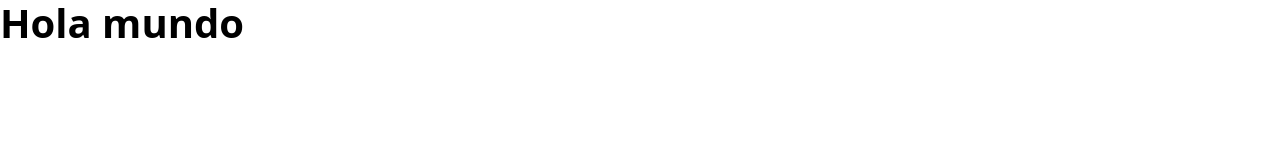
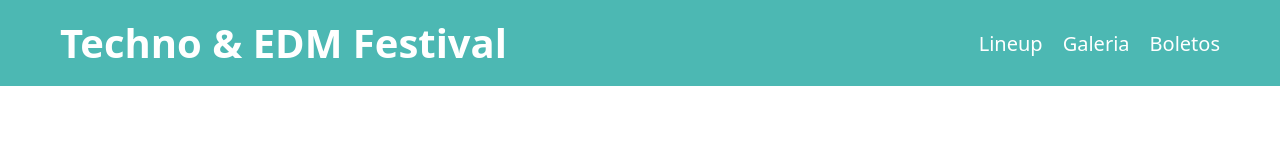
Before and after one commit to landogomez/festivalmusica, a website: page index.html in a window 1280 px wide. Drawn offline with nearby package versions, Linux system fonts and the light colour scheme.

Commit message:
adding sass on header

```diff
--- a/index.html
+++ b/index.html
@@ -11,7 +11,19 @@
     <link rel="stylesheet" href="node_modules/modern-normalize/modern-normalize.css">
 </head>
 <body>
-    <h1>Hola mundo</h1>
+    <header>
+        <div class="header">
+            <div class="contenedor contenido-header">
+                    <h1>Techno & EDM Festival</h1>
+
+                    <nav class="navegacion-principal">
+                        <a href="#">Lineup</a>
+                        <a href="#">Galeria</a>
+                        <a href="#">Boletos</a>
+                    </nav>
+            </div>
+        </div>
+    </header>
 
 </body>
 </html>
--- a/src/img/scss/app.scss
+++ b/src/img/scss/app.scss
@@ -1 +1,2 @@
 @forward 'base';
+@forward 'layout';
--- /dev/null
+++ b/src/img/scss/layout/_header.scss
@@ -0,0 +1,25 @@
+@use 'base/variables' as v;
+
+.header{
+    background-color: v.$verde;
+
+    .contenido-header{
+        padding: 2rem;
+        display: flex;
+        justify-content: space-between;
+        align-items: center;
+    }
+
+    h1{
+        color: v.$blanco;
+        margin: 0;
+    }
+}
+
+.navegacion-principal {
+    display: flex;
+    gap: 2rem;
+    a {
+        color: v.$blanco;
+    }
+}
--- /dev/null
+++ b/src/img/scss/layout/_index.scss
@@ -0,0 +1 @@
+@forward 'header';
```
Also changed, not shown: dist/css/app.css.
